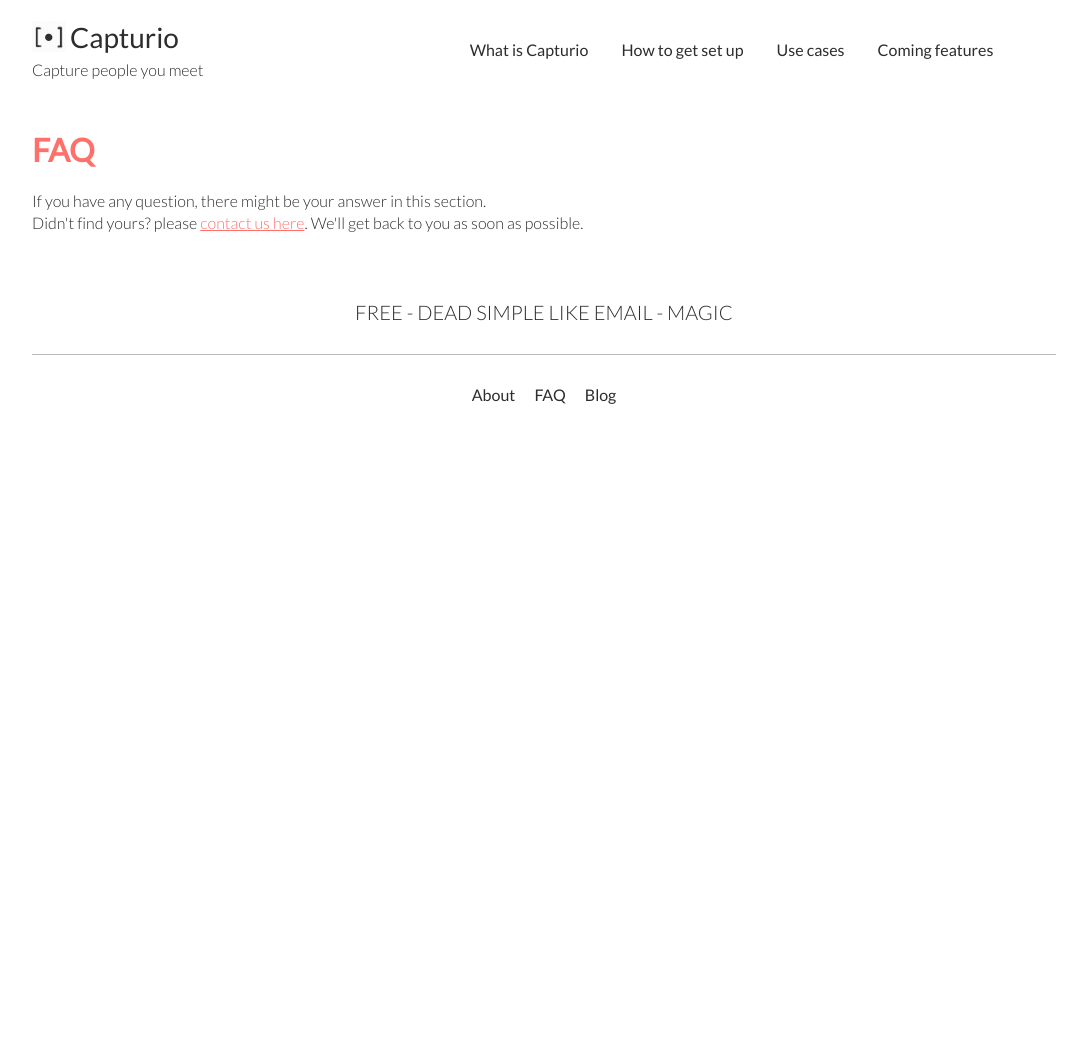
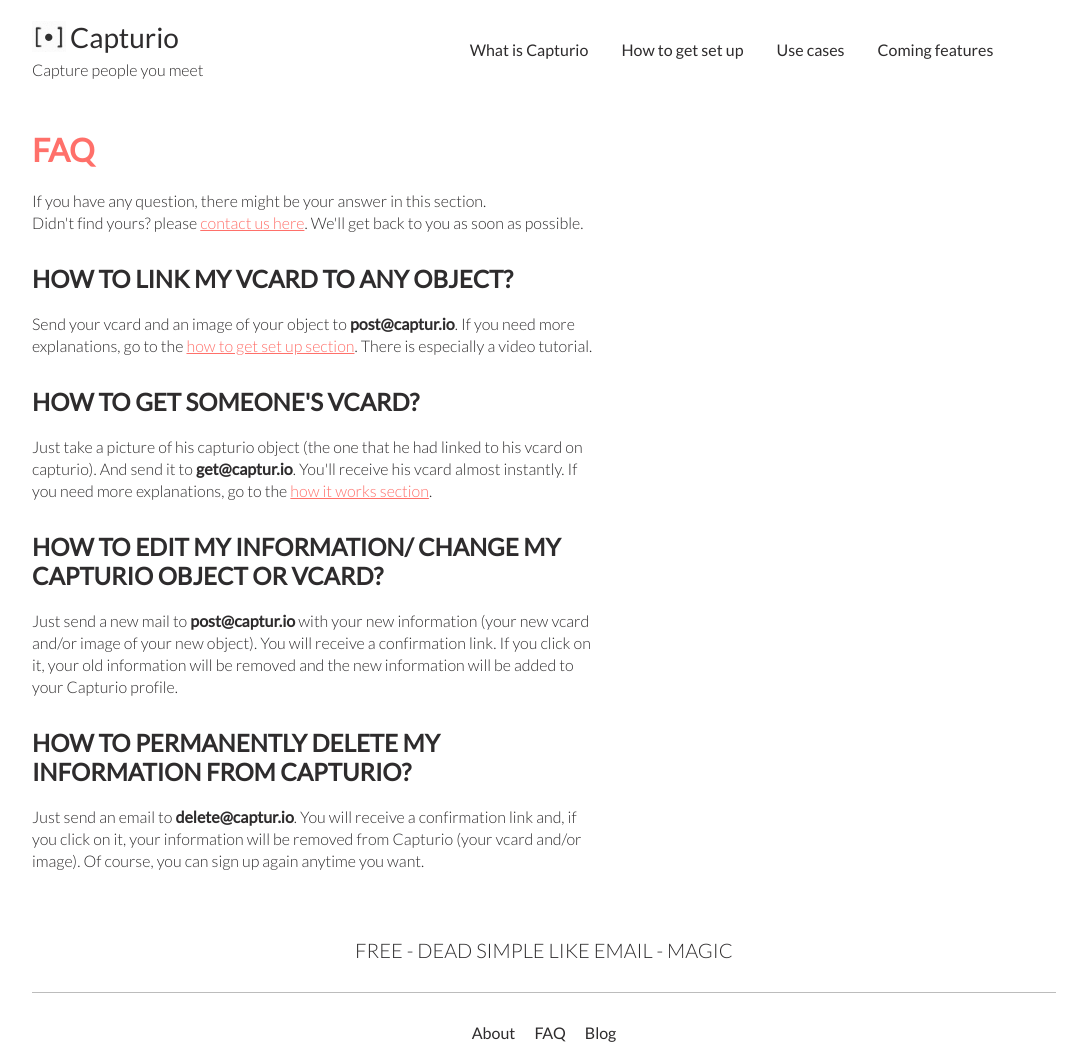
Before and after one commit to detcherry/capturio, a Python web app: template templates/faq.html in a window 1280 px wide. Shown: the whole page, without its empty margins (96-1183 px from the left). Before the commit the page ends 404 px from the top, so only its background shows below. Run offline with Jinja, Linux system fonts and the light colour scheme; the template is opened without the code that fills it, so the values that code supplies are empty.

Commit message:
Addition of text in the FAQ

```diff
--- a/templates/faq.html
+++ b/templates/faq.html
@@ -9,6 +9,30 @@
 			Didn't find yours? please <a href="mailto:hello@captur.io">contact us here</a>.
 			We'll get back to you as soon as possible.
 		</p>
+		<h2>HOW TO LINK MY VCARD TO ANY OBJECT?</h2>
+		<p>
+			Send your vcard and an image of your object to <strong>post@captur.io</strong>.
+			If you need more explanations, go to the <a href="/how_to_get_set_up">how to get set up section</a>.
+			There is especially a video tutorial.
+		</p>
+		<h2>HOW TO GET SOMEONE'S VCARD?</h2>
+		<p>
+			Just take a picture of his capturio object (the one that he had linked to his vcard on capturio).
+			And send it to <strong>get@captur.io</strong>. You'll receive his vcard almost instantly.
+			If you need more explanations, go to the <a href="/how_to_get_set_up">how it works section</a>.
+		</p>
+		<h2>HOW TO EDIT MY INFORMATION/ CHANGE MY CAPTURIO OBJECT OR VCARD?</h2>
+		<p>
+			Just send a new mail to <strong>post@captur.io</strong> with your new information
+			(your new vcard and/or image of your new object).
+			You will receive a confirmation link. If you click on it, your old information will be removed and
+			the new information will be added to your Capturio profile.
+		</p>
+		<h2>HOW TO PERMANENTLY DELETE MY INFORMATION FROM CAPTURIO?</h2>
+		<p>
+			Just send an email to <strong>delete@captur.io</strong>. You will receive a confirmation link and, if you click on it,
+			your information will be removed from Capturio (your vcard and/or image). Of course, you can sign up again anytime you want.
+		</p>
 	</div>
 </div>
 {% endblock %}
```
